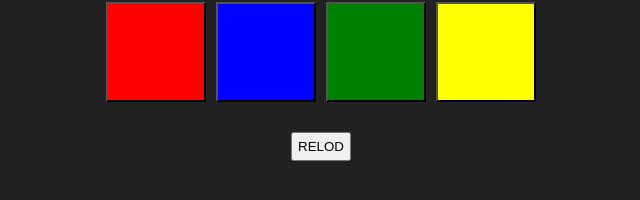
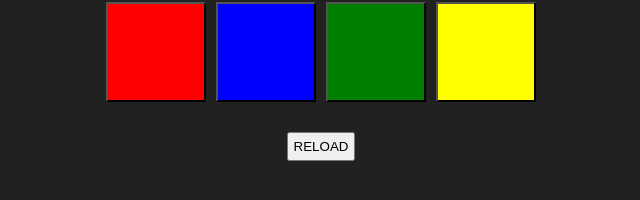
Before and after one commit to Simarjeet2208/Color-Change-on-Click, a plain HTML site: page index.html in a window 1280 px wide. Shown: the part 198-398 px from the top of the page, 319-959 px from the left. Drawn offline with Linux system fonts and the light colour scheme.

Commit message:
spelling correction

```diff
--- a/index.html
+++ b/index.html
@@ -69,7 +69,7 @@
         <button class="box" id="green"></button>
         <button class="box" id="yellow"></button>
     </div>
-    <button id="relod">RELOD</button>
+    <button id="relod">RELOAD</button>
     <script>
         let buttons = document.querySelectorAll('.box');
         let body = document.querySelector('body');
```
